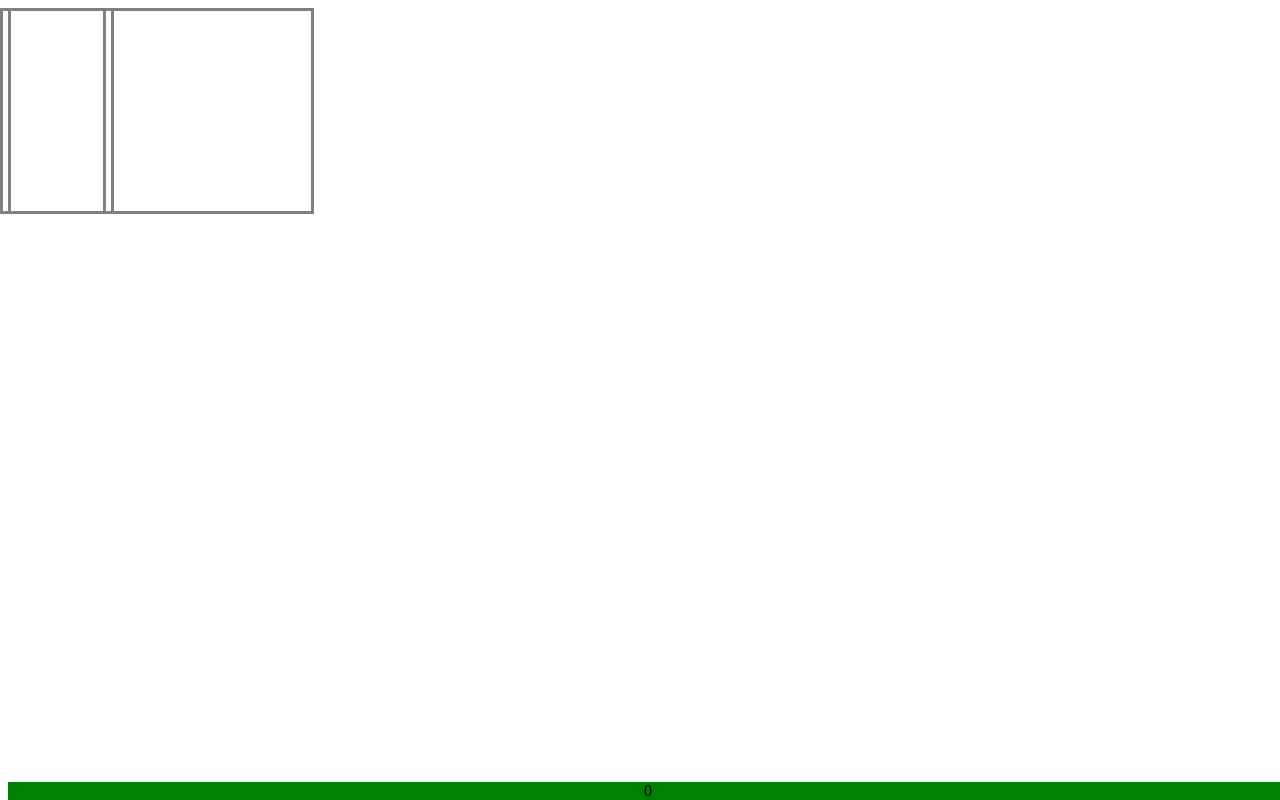
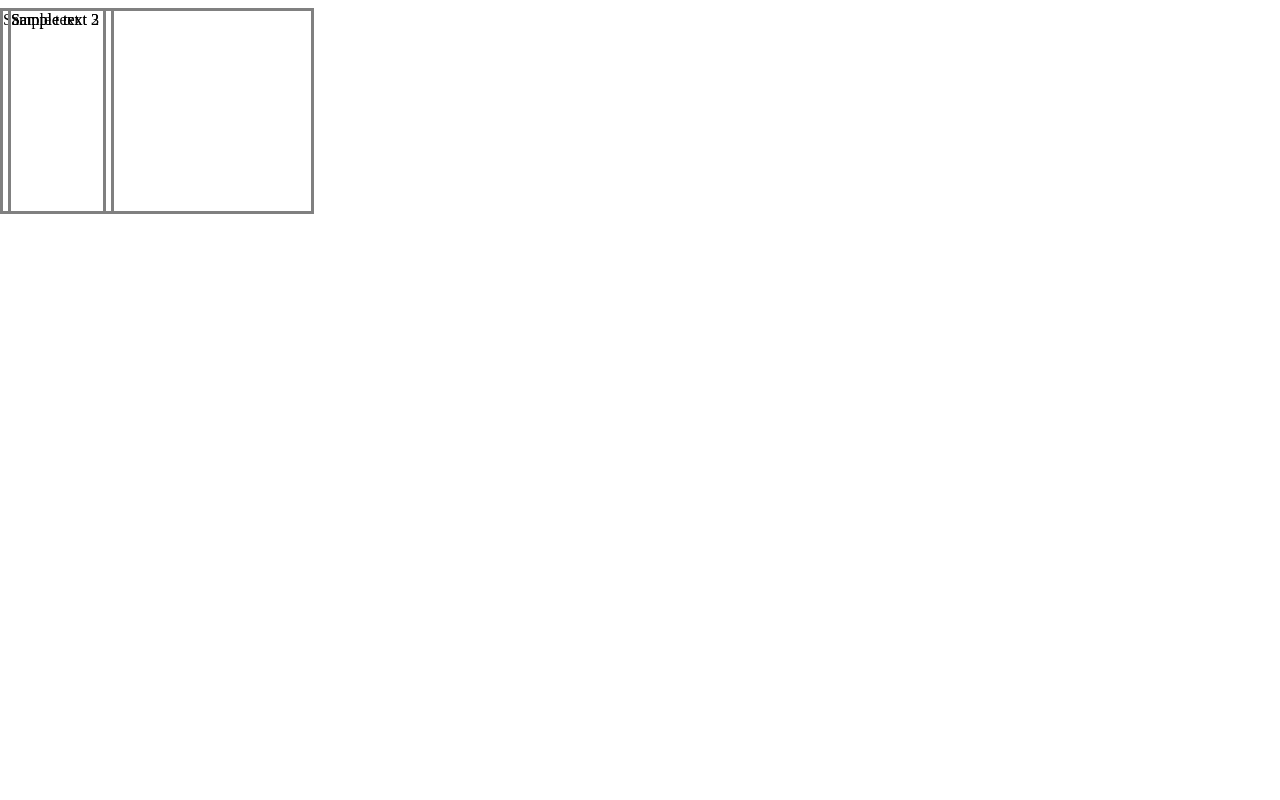
Before and after one commit to izinin/templateeditor, a plain HTML site: page boxeditor/www/index.html in a window 1280 px wide. Drawn offline with nearby package versions, Linux system fonts and the light colour scheme.

Commit message:
complete without in-place text edit

```diff
--- a/boxeditor/www/index.html
+++ b/boxeditor/www/index.html
@@ -9,22 +9,13 @@
     <body>
         <div ng-controller="editorController as editor">
             <div ng-repeat="box in editor.template.elements">
-                <div style="position: absolute;
-                            top: {{box.y}};
-                            left: {{box.x}};
-                            width: {{box.width}}px;
-                            height: {{box.height}}px;
-                            border-style: solid;
-                            border-width: small;
-                            border-color: gray;
-                            cursor: move;
-                        " my-draggable current-element-id="box.id"></div>
+                <template-canvas current-element-id="box.id"></template-canvas>
             </div>
             <div id="result" style="width: 100%;
     text-align: center;
     position: absolute;
     bottom: 0px;
-    background-color:green;">{{editor.current}}</div>
+    background-color:green;"></div>
         </div>
     </body>
 </html>
--- a/boxeditor/www/js/app.js
+++ b/boxeditor/www/js/app.js
@@ -6,6 +6,9 @@
     this.current = 0;
     this.setCurrent = function(val){
         this.current = val ? val : 0;
+    };
+    this.getIndex = function(idx){
+        return this.template.elements[idx];
     };
   });
 
--- a/boxeditor/www/js/draggable.js
+++ b/boxeditor/www/js/draggable.js
@@ -1,7 +1,7 @@
 (function() {
     var app = angular.module('draggable', []);
 
-    app.directive('myDraggable', ['$document', function($document) {
+    app.directive('templateCanvas', ['$document', function($document) {
         var link = function(scope, element, attr, editor) {
             var startX = 0,
                 startY = 0,
@@ -9,24 +9,29 @@
                 y = 0;
 
             element.css({
-                position: 'relative',
-                border: '1px solid red',
-                backgroundColor: 'lightgrey',
-                cursor: 'pointer' /*,
-                top: editor.y,
-                left: editor.x,
-                width: editor.width + 'px',
-                height: editor.height + 'px',*/
+                position: 'absolute',
+                borderStyle: 'solid',
+                borderWidth: 'small',
+                borderColor: 'gray',
+                cursor: 'move',
+                top: editor.getIndex(scope.current).y,
+                left: editor.getIndex(scope.current).x,
+                width: editor.getIndex(scope.current).width + 'px',
+                height: editor.getIndex(scope.current).height + 'px'
                 });
 
             element.on('mousedown', function(event) {
-                // Prevent default dragging of selected content
                 event.preventDefault();
                 startX = event.pageX - x;
                 startY = event.pageY - y;
                 $document.on('mousemove', mousemove);
                 $document.on('mouseup', mouseup);
+
+                element.css({
+                    borderColor: 'red',
+                });
                 editor.setCurrent(scope.current);
+                document.querySelectorAll('#result')[0].innerText = 'selected box: ' + scope.current;
             });
 
             function mousemove(event) {
@@ -36,23 +41,26 @@
                     top: y + 'px',
                     left: x + 'px'
                 });
-                console.log(editor.current);
             }
 
             function mouseup() {
                 $document.off('mousemove', mousemove);
                 $document.off('mouseup', mouseup);
+                element.css({
+                    borderColor: 'gray',
+                });
             }
         };
 
         return {
-            restrict:'A',
+            restrict:'E',
             link: link,
             controller:'editorController',
             controllerAs:'editor',
             scope:{
                 current: '=currentElementId'
-            }
+            },
+            template: '<div>{{editor.getIndex(current).text}}</div>'
         };
     }]);
 
```
